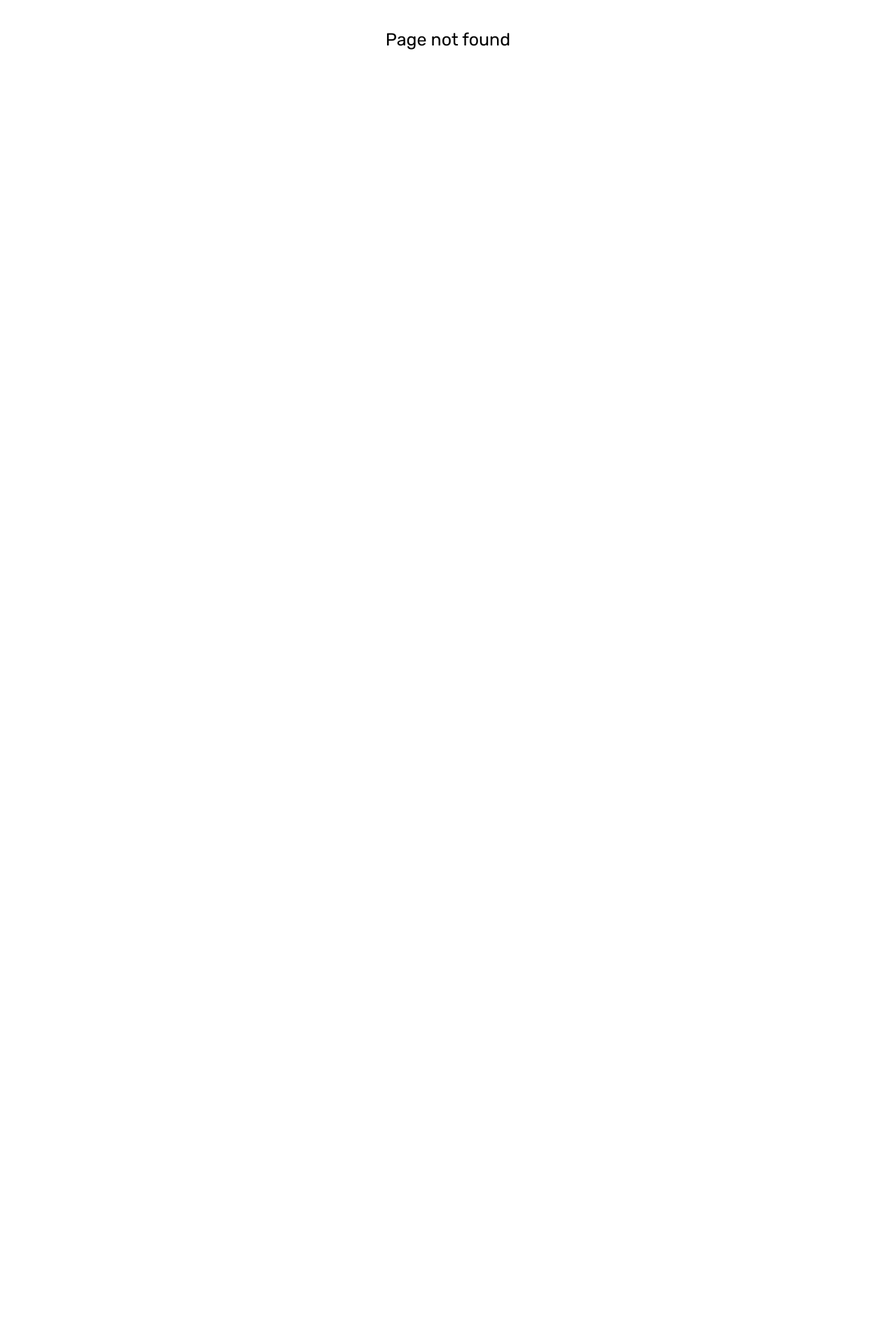
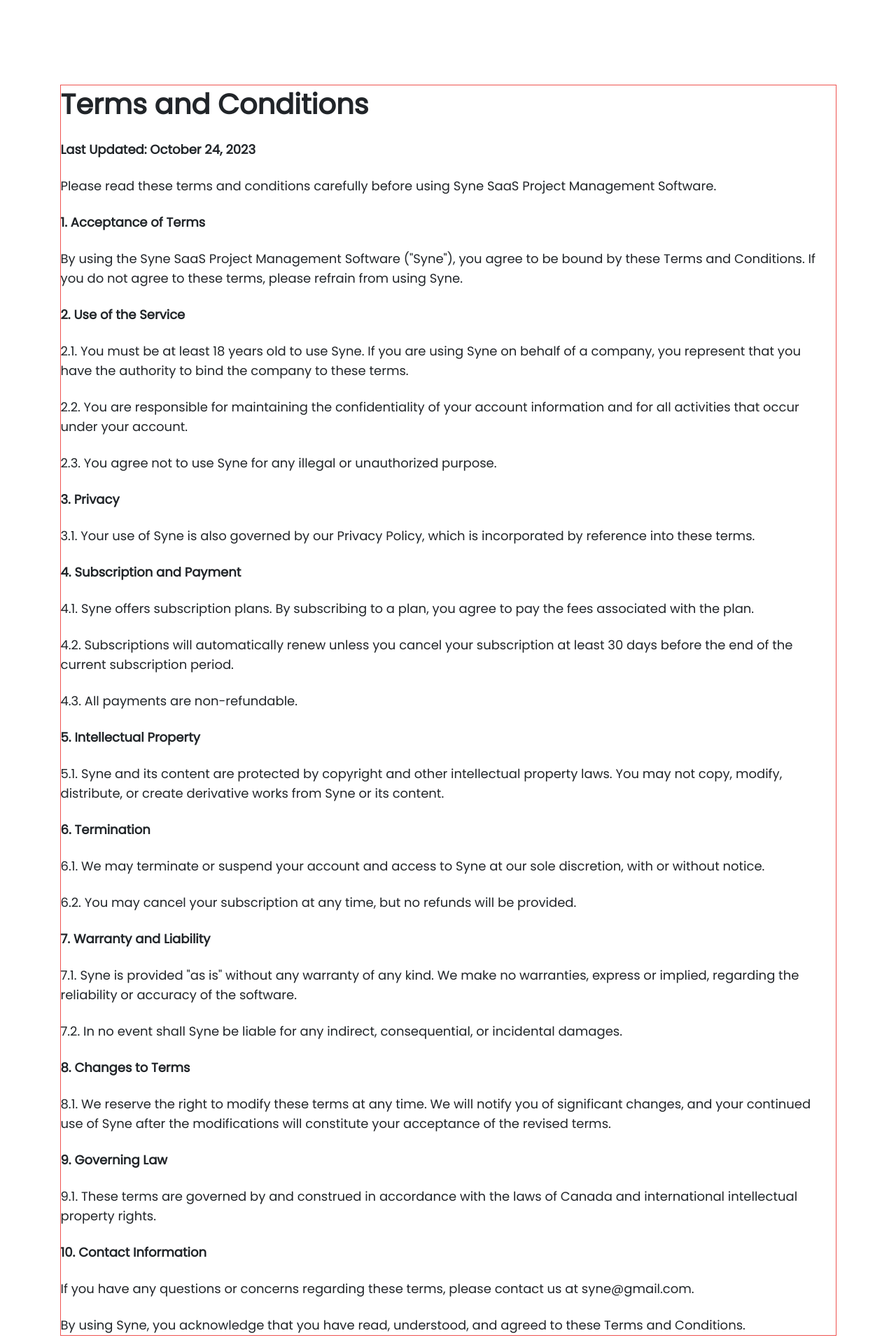
Before and after one commit to jeannyinthelamp/sycamore.ai, a React (Create React App) app: page /terms-and-conditions in a window 1280 px wide. Before the commit this address had no page. Shown: the part 85-2000 px from the top of the page at 70% size. Before the commit the page ends 800 px from the top, so only its background shows below. Built offline with nearby package versions, Linux system fonts and the light colour scheme.

Commit message:
Build Terms and Conditions desktop page

```diff
--- a/src/App.js
+++ b/src/App.js
@@ -15,6 +15,7 @@ import Onboarding_7 from "./Pages/Onboarding/Onboarding_7";
 import ForgotPassword from "./Pages/ForgotPassword/ForgotPassword";
 import ForgotPassword2 from "./Pages/ForgotPassword/ForgotPassword2";
 import ResetPassword from "./Pages/ResetPassword/ResetPassword";
+import TermsAndConditions from "./Pages/TermsAndConditions/TermsAndConditions";
 import ErrorPage from "./Pages/ErrorPage/ErrorPage";
 import "./index.css";
 
@@ -36,6 +37,7 @@ export default function App() {
       <Route path='/forgot-password' element={<ForgotPassword />} />
       <Route path='/forgot-password-2' element={<ForgotPassword2 />} />
       <Route path='/reset-password' element={<ResetPassword />} />
+      <Route path='/terms-and-conditions' element={<TermsAndConditions />} />
       <Route path='*' element={<ErrorPage />} />
     </Routes>
   );
--- /dev/null
+++ b/src/Pages/TermsAndConditions/TermsAndConditions.js
@@ -0,0 +1,121 @@
+import React from "react";
+import Navbar from "../../Components/Landing/Navbar/Navbar";
+import Footer from "../../Components/Landing/Footer/Footer";
+
+//TODO: Add content margins for Tablet and Mobile Versions
+
+export default function TermsAndConditions() {
+  const titleText =
+    " font-Poppins font-bold text-[18px] text-[#212529] leading-[28px] ";
+  const bodyText =
+    " font-Poppins font-normal text-[18px] text-[#212529] leading-[28px] ";
+  return (
+    <>
+      <Navbar />
+      <div className='terms-content-wrapper flex flex-col gap-[24px] justify-center items-start mx-auto max-w-[1109px] h-fit my-[126px] border border-red-400'>
+        <h1 className='font-Poppins font-semibold text-[40px] text-[#212529] leading-[54px]'>
+          Terms and Conditions
+        </h1>
+        <p className={titleText}>Last Updated: October 24, 2023</p>
+        <p className={bodyText}>
+          Please read these terms and conditions carefully before using Syne
+          SaaS Project Management Software.
+        </p>
+
+        <p className={titleText}>1. Acceptance of Terms</p>
+        <p className={bodyText}>
+          By using the Syne SaaS Project Management Software ("Syne"), you agree
+          to be bound by these Terms and Conditions. If you do not agree to
+          these terms, please refrain from using Syne.
+        </p>
+
+        <p className={titleText}>2. Use of the Service</p>
+        <p className={bodyText}>
+          2.1. You must be at least 18 years old to use Syne. If you are using
+          Syne on behalf of a company, you represent that you have the authority
+          to bind the company to these terms.
+        </p>
+        <p className={bodyText}>
+          2.2. You are responsible for maintaining the confidentiality of your
+          account information and for all activities that occur under your
+          account.
+        </p>
+        <p className={bodyText}>
+          2.3. You agree not to use Syne for any illegal or unauthorized
+          purpose.
+        </p>
+
+        <p className={titleText}>3. Privacy</p>
+        <p className={bodyText}>
+          3.1. Your use of Syne is also governed by our Privacy Policy, which is
+          incorporated by reference into these terms.
+        </p>
+
+        <p className={titleText}>4. Subscription and Payment</p>
+        <p className={bodyText}>
+          4.1. Syne offers subscription plans. By subscribing to a plan, you
+          agree to pay the fees associated with the plan.
+        </p>
+        <p className={bodyText}>
+          4.2. Subscriptions will automatically renew unless you cancel your
+          subscription at least 30 days before the end of the current
+          subscription period.
+        </p>
+        <p className={bodyText}>4.3. All payments are non-refundable.</p>
+
+        <p className={titleText}>5. Intellectual Property</p>
+        <p className={bodyText}>
+          5.1. Syne and its content are protected by copyright and other
+          intellectual property laws. You may not copy, modify, distribute, or
+          create derivative works from Syne or its content.
+        </p>
+
+        <p className={titleText}>6. Termination</p>
+        <p className={bodyText}>
+          6.1. We may terminate or suspend your account and access to Syne at
+          our sole discretion, with or without notice.
+        </p>
+        <p className={bodyText}>
+          6.2. You may cancel your subscription at any time, but no refunds will
+          be provided.
+        </p>
+
+        <p className={titleText}>7. Warranty and Liability</p>
+        <p className={bodyText}>
+          7.1. Syne is provided "as is" without any warranty of any kind. We
+          make no warranties, express or implied, regarding the reliability or
+          accuracy of the software.
+        </p>
+        <p className={bodyText}>
+          7.2. In no event shall Syne be liable for any indirect, consequential,
+          or incidental damages.
+        </p>
+
+        <p className={titleText}>8. Changes to Terms</p>
+        <p className={bodyText}>
+          8.1. We reserve the right to modify these terms at any time. We will
+          notify you of significant changes, and your continued use of Syne
+          after the modifications will constitute your acceptance of the revised
+          terms.
+        </p>
+
+        <p className={titleText}>9. Governing Law</p>
+        <p className={bodyText}>
+          9.1. These terms are governed by and construed in accordance with the
+          laws of Canada and international intellectual property rights.
+        </p>
+
+        <p className={titleText}>10. Contact Information</p>
+        <p className={bodyText}>
+          If you have any questions or concerns regarding these terms, please
+          contact us at syne@gmail.com.
+        </p>
+        <p className={bodyText}>
+          By using Syne, you acknowledge that you have read, understood, and
+          agreed to these Terms and Conditions.
+        </p>
+      </div>
+      <Footer />
+    </>
+  );
+}
```
